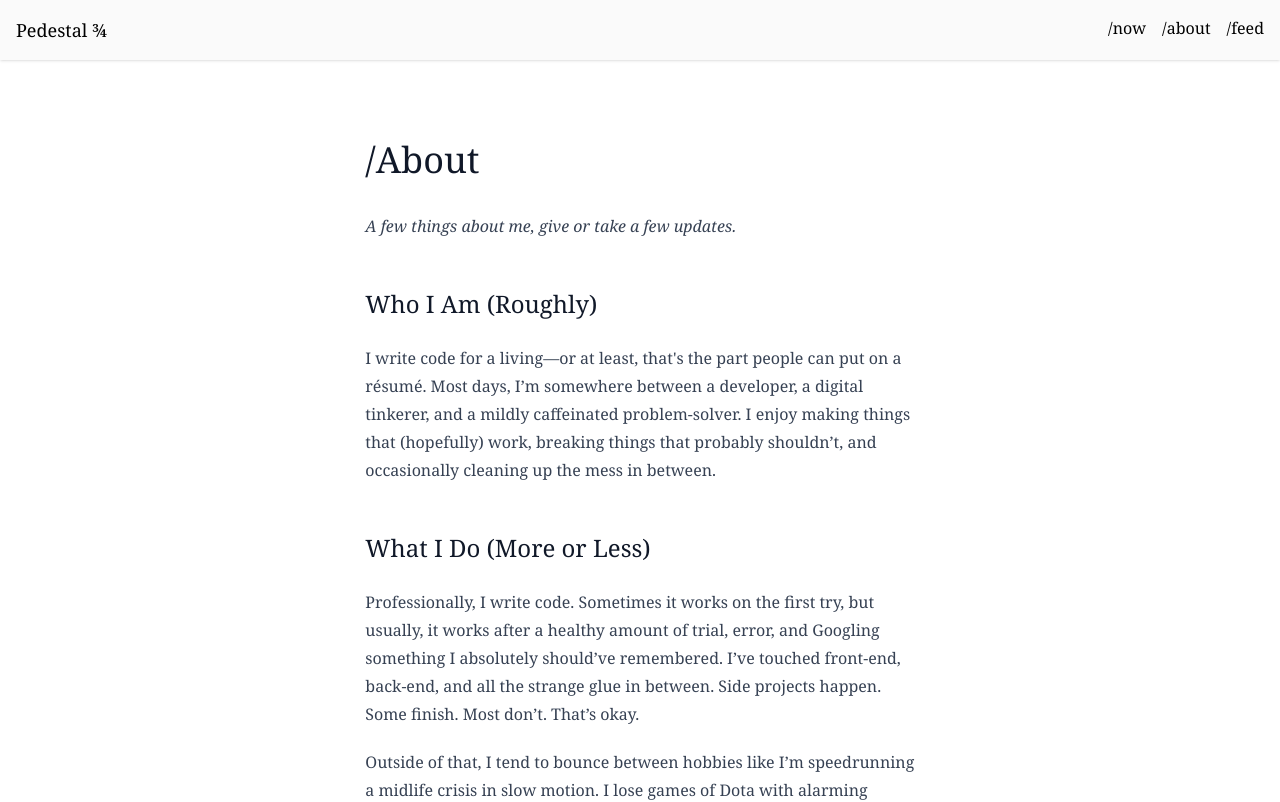
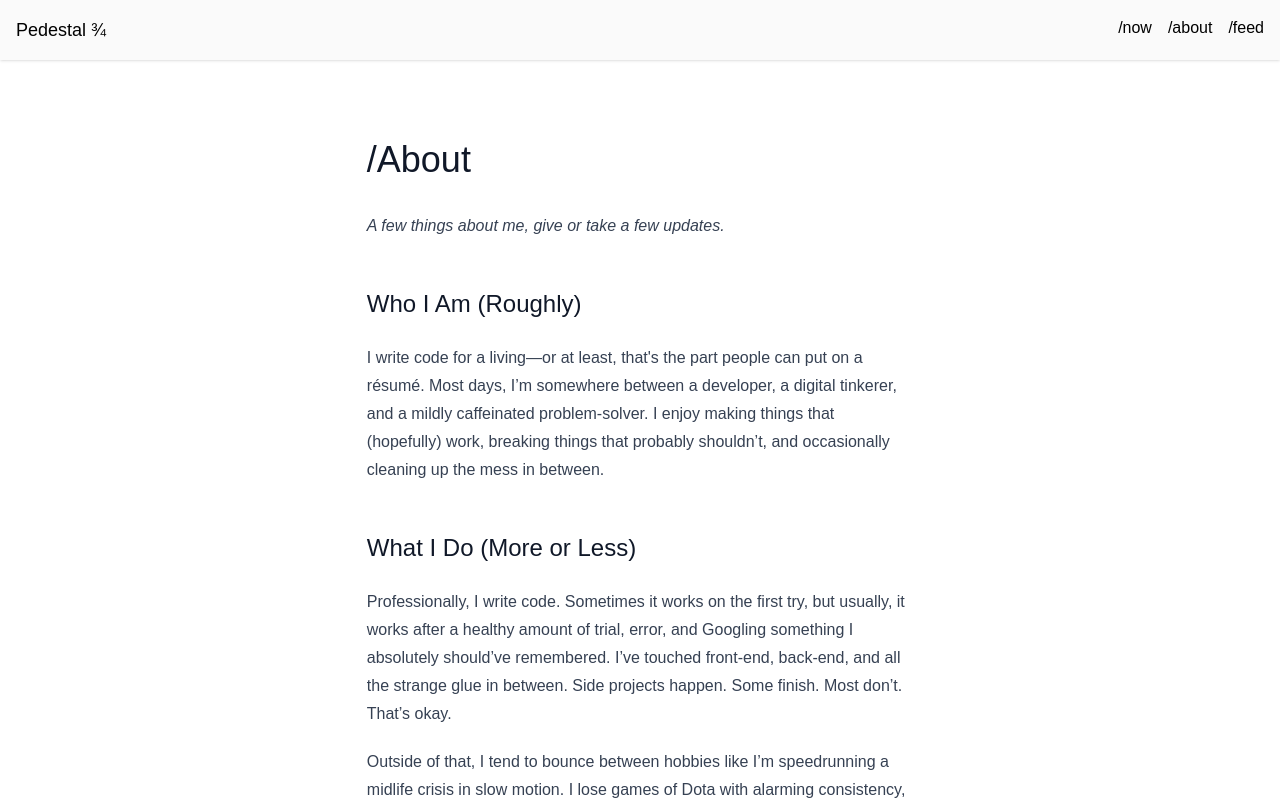
Before and after one commit to commitsovercoffee/pedestal, a SvelteKit app: page /about in a window 1280 px wide. Shown: the top 802 px of the page. Built offline with nearby package versions, Linux system fonts and the light colour scheme.

Commit message:
adds custom font

```diff
--- a/src/routes/+layout.svelte
+++ b/src/routes/+layout.svelte
@@ -1,5 +1,7 @@
 <script>
 	import '../app.css';
+	import '@fontsource-variable/inter'; // supports 100-900
+
 	import favicon from '$lib/assets/favicon.svg';
 	import Nav from '$lib/components/Nav.svelte';
 
@@ -24,3 +26,9 @@
 		>
 	</p>
 </footer>
+
+<style>
+	:global(body) {
+		font-family: 'Inter Variable', sans-serif;
+	}
+</style>
```
Also changed, not shown: package.json (+3 -4 lines), 1 other file (tests, documents, lock files or other folders).
